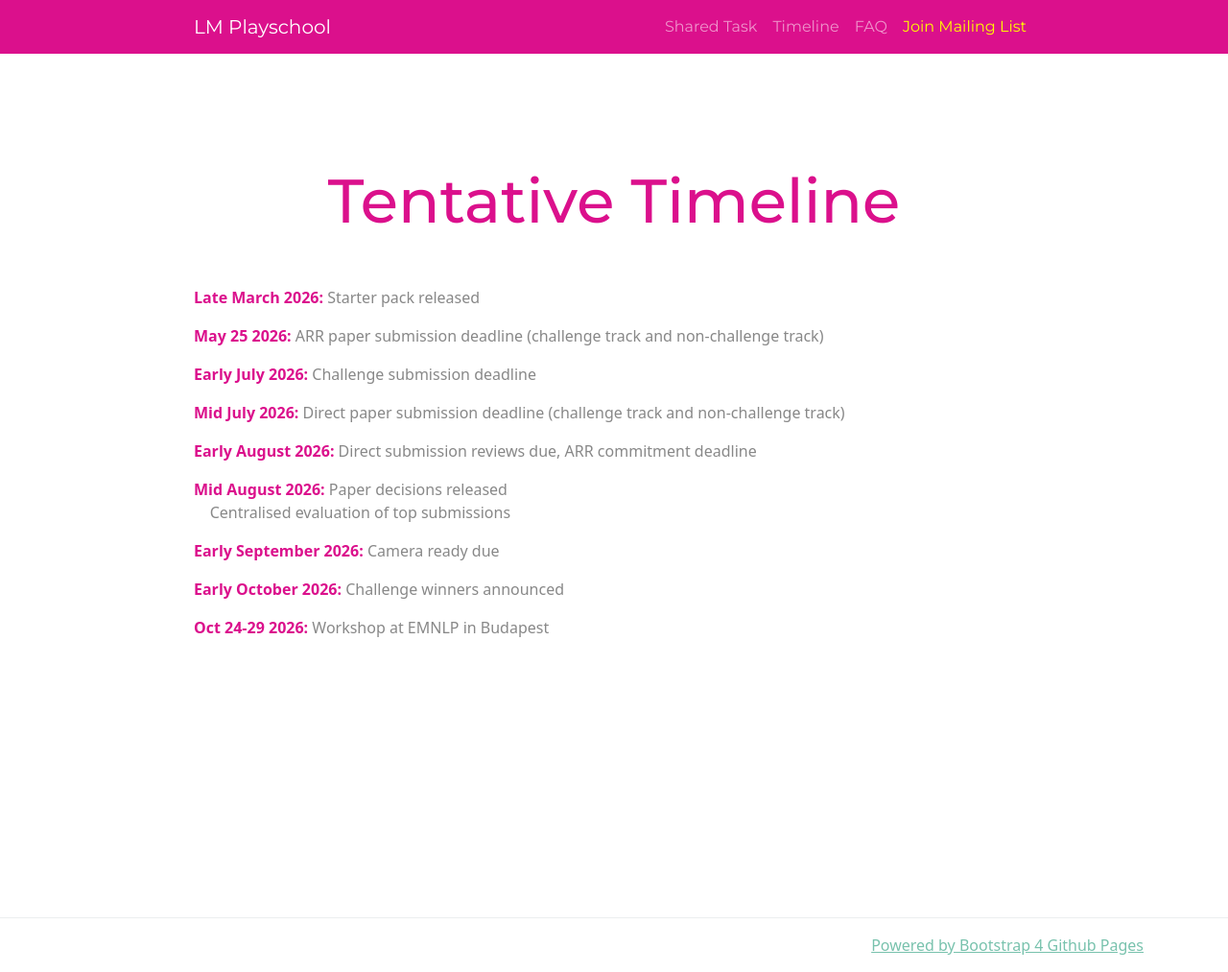
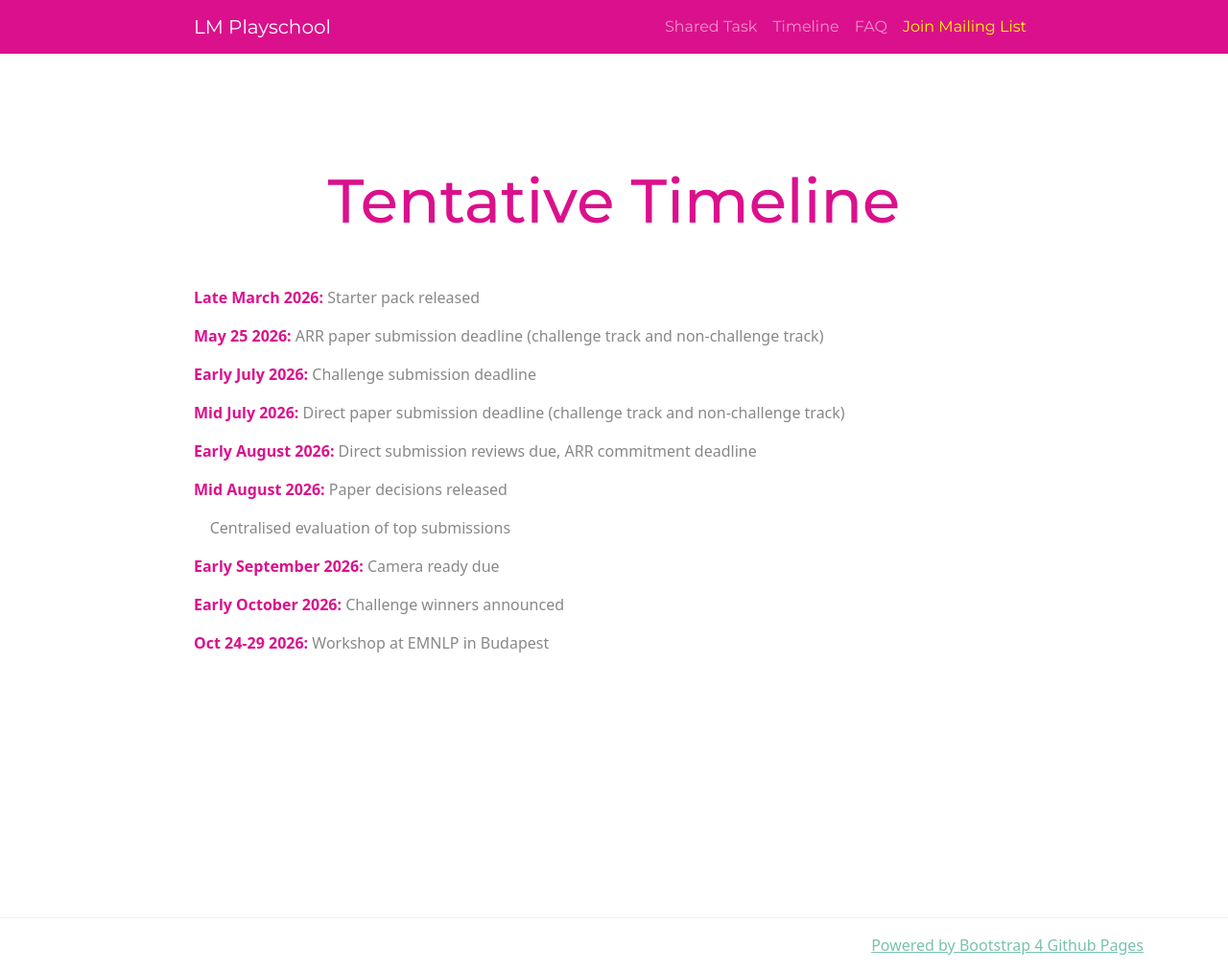
Before and after one commit to lm-playschool/lm-playschool.github.io, a Jekyll site: the page built from timeline.md, in a window 1280 px wide. Shown: the whole page at 96% size. Built offline with Jekyll 4.4.1, drawn with Linux system fonts in a browser that asks for light colours.

Commit message:
Fix timeline formatting

```diff
--- a/timeline.md
+++ b/timeline.md
@@ -12,8 +12,9 @@ layout: timeline
 
 <p><span style="color: #DB108C; font-weight: bold;">Early August 2026:</span> Direct submission reviews due, ARR commitment deadline</p>
 
-<p><span style="color: #DB108C; font-weight: bold;">Mid August 2026:</span> Paper decisions released<br>
-&nbsp;&nbsp;&nbsp;&nbsp;Centralised evaluation of top submissions</p>
+<p><span style="color: #DB108C; font-weight: bold;">Mid August 2026:</span> Paper decisions released</p>
+
+<p>&nbsp;&nbsp;&nbsp;&nbsp;Centralised evaluation of top submissions</p>
 
 <p><span style="color: #DB108C; font-weight: bold;">Early September 2026:</span> Camera ready due</p>
 
```
